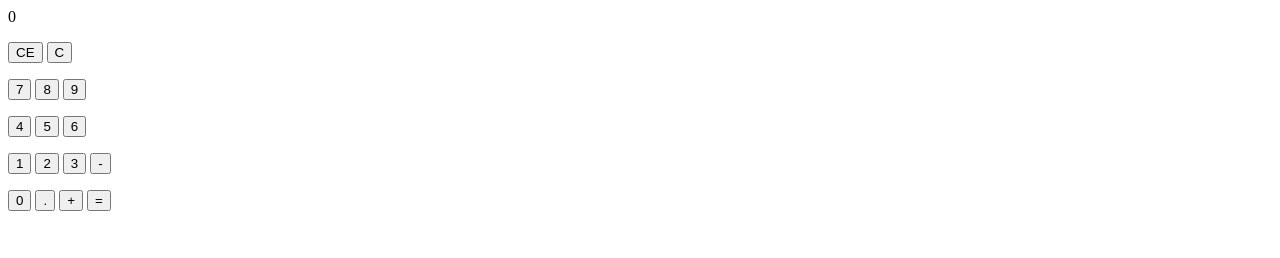
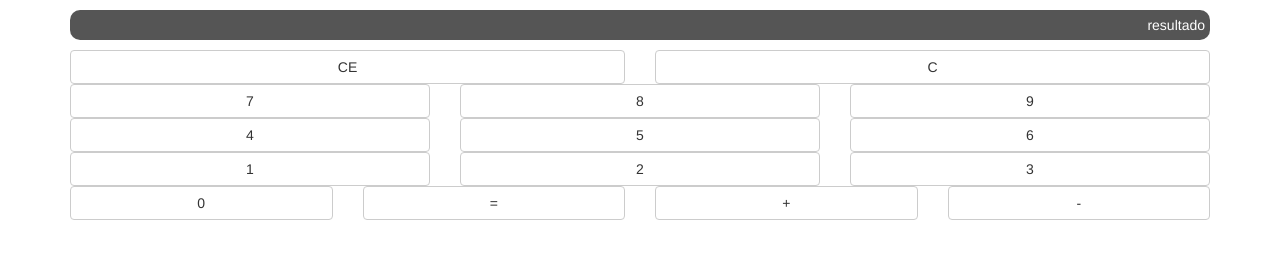
Before and after one commit to miporti/calculadora, a website: page index.html in a window 1280 px wide. Drawn offline with nearby package versions, Linux system fonts and the light colour scheme.

Commit message:
Version interfaz de la calculadora

```diff
--- a/index.html
+++ b/index.html
@@ -1,36 +1,78 @@
 <html>
+<head>
+<link rel="stylesheet" href="bower_components/bootstrap/dist/css/bootstrap.min.css">
+</head>
 <title>Mi Calculadora</title>
 <body>
-<div class="calculadora"
-<form action="#" name="calculadora" id="calculadora">
-<p id="textoPantalla">0</p>
-<p>
-<input type="button" class="largo" value="CE" />
-<input type="button" class="largo" value="C" />
-</p>
-<p>
-<input type="button" value="7" />
-<input type="button" value="8" />
-<input type="button" value="9" />
-</p>
-<p>
-<input type="button" value="4" />
-<input type="button" value="5" />
-<input type="button" value="6" />
-</p>
-<p>
-<input type="button" value="1" />
-<input type="button" value="2" />
-<input type="button" value="3" />
-<input type="button" value="-" />
-</p>
-<p>
-<input type="button" value="0" />
-<input type="button" value="." />
-<input type="button" value="+" />
-<input type="button" value="="/>
-</p>
-</form>
+<div class="container">
+<div class="row">
+<div class="col-xs-12" >
+<div id="resultado" style="background:#555;color:white;height:30px;border-radius:10px;text-align:right;margin:10px 0px; padding:5px;">
+resultado
+</div>
+</div>
+</div>
+
+<div class="row">
+<div class="col-xs-6">
+<input type="button" class="btn btn-default btn-block" value="CE" />
+</div>
+<div class="col-xs-6">
+<input type="button" class="btn btn-default btn-block" value="C" />
+</div>
+</div>
+
+<div class="row">
+<div class="col-xs-4">
+<input type="button" class="btn btn-default btn-block" value="7" />
+</div>
+<div class="col-xs-4">
+<input type="button" class="btn btn-default btn-block" value="8"/>
+</div>
+<div class="col-xs-4">
+<input type="button" class="btn btn-default btn-block" value="9" />
+</div>
+</div>
+
+<div class="row">
+<div class="col-xs-4">
+<input type="button" class="btn btn-default btn-block" value="4" />
+</div>
+<div class="col-xs-4">
+<input type="button" class="btn btn-default btn-block" value="5"/>
+</div>
+<div class="col-xs-4">
+<input type="button" class="btn btn-default btn-block" value="6" />
+</div>
+</div>
+
+<div class="row">
+<div class="col-xs-4">
+<input type="button" class="btn btn-default btn-block" value="1" />
+</div>
+<div class="col-xs-4">
+<input type="button" class="btn btn-default btn-block" value="2"/>
+</div>
+<div class="col-xs-4">
+<input type="button" class="btn btn-default btn-block" value="3" />
+</div>
+</div>
+
+<div class="row">
+<div class="col-xs-3">
+<input type="button" class="btn btn-default btn-block" value="0" />
+</div>
+<div class="col-xs-3">
+<input type="button" class="btn btn-default btn-block" value="="/>
+</div>
+<div class="col-xs-3">
+<input type="button" class="btn btn-default btn-block" value="+" />
+</div>
+<div class="col-xs-3">
+<input type="button" class="btn btn-default btn-block" value="-" />
+</div>
+</div>
+
 </div>
 </body>
 </html>
```
Also changed, not shown: bower.json (added, +22 -0 lines), 1 other file.
